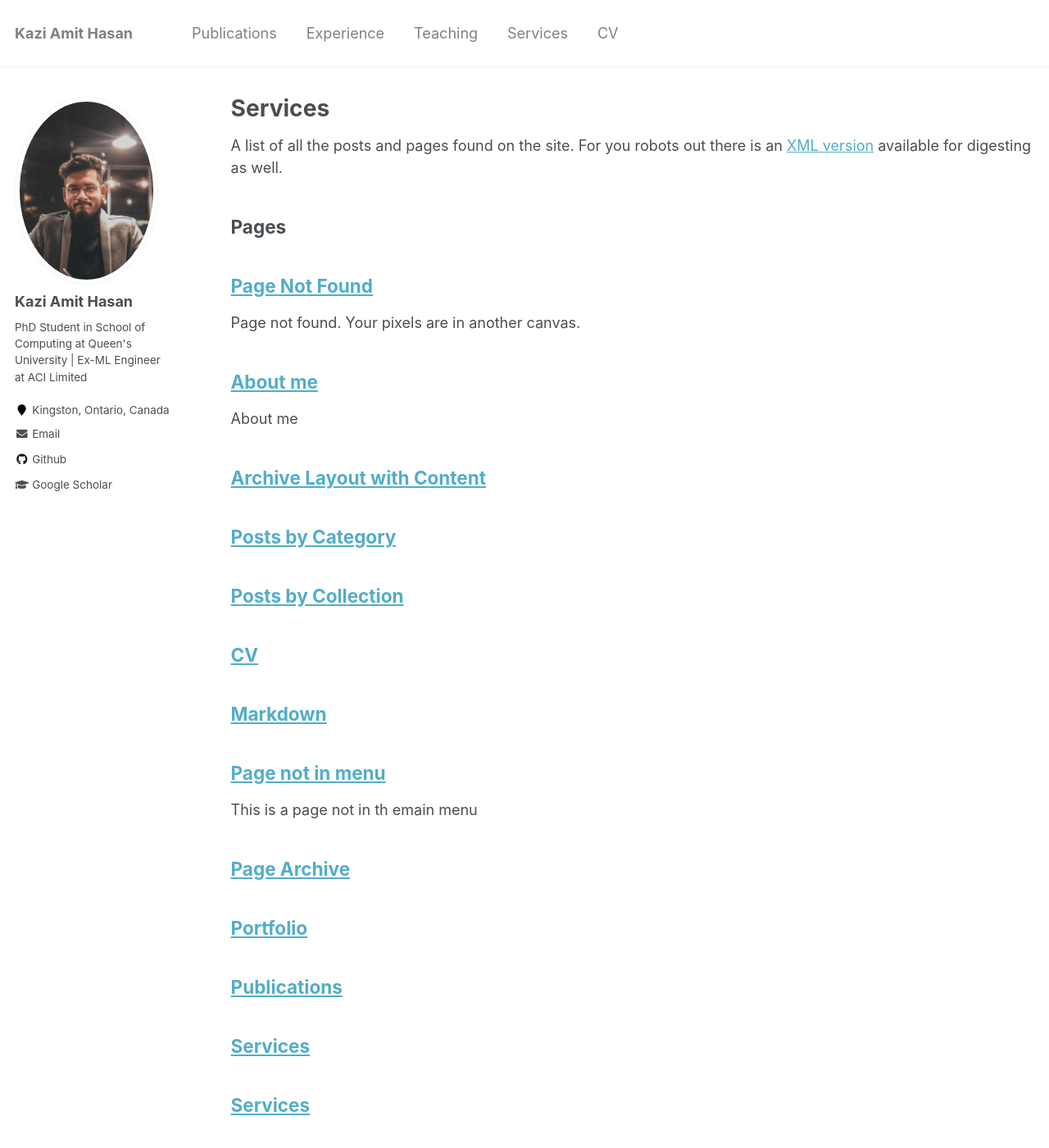
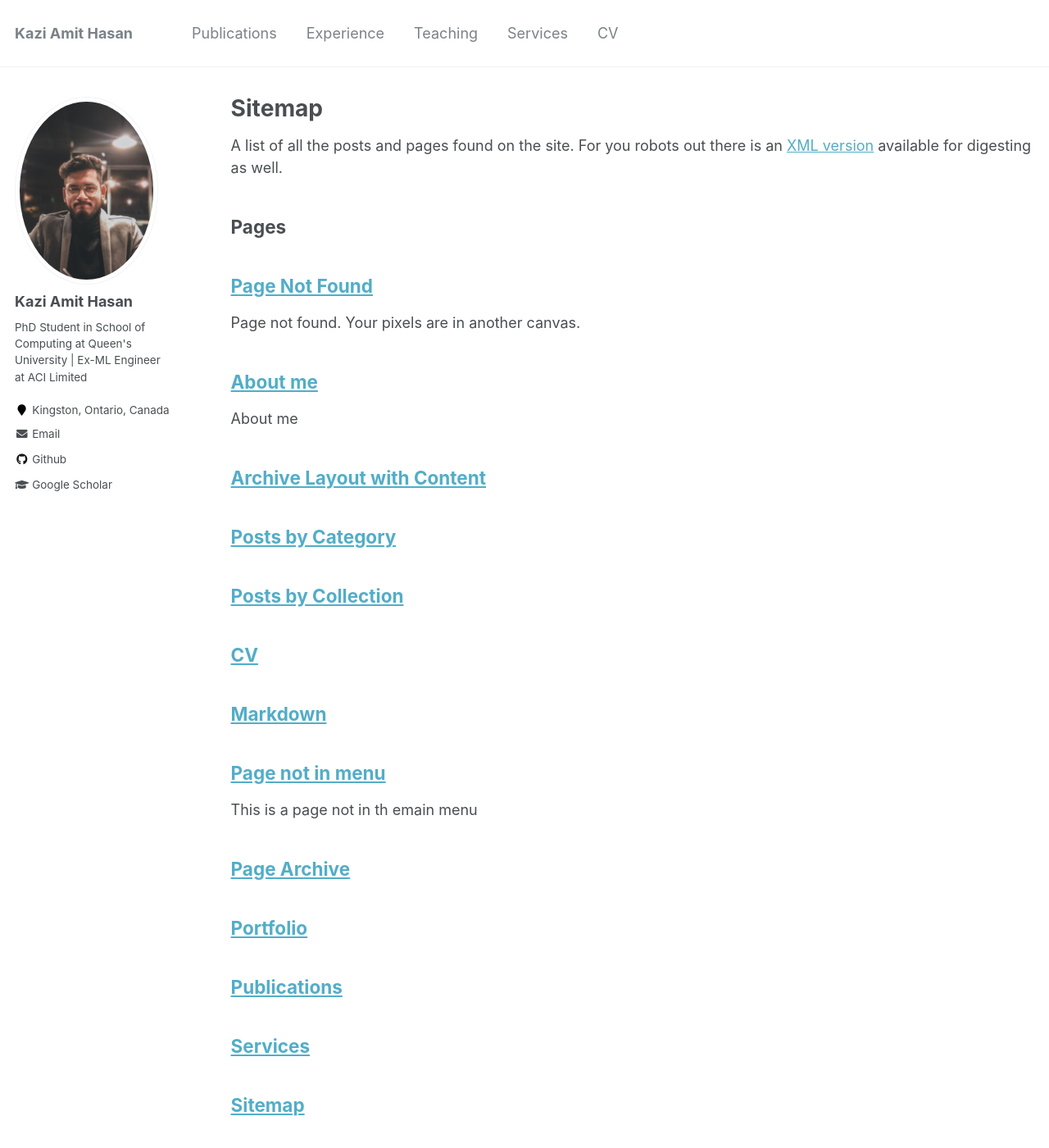
Before and after one commit to KaziAmitHasan/kaziamithasan.github.io, a Jekyll site: the page built from _pages/sitemap.md, in a window 1280 px wide and 1400 px high. Shown: the whole window at 82% size. Built offline with Jekyll 4.4.1, drawn with Linux system fonts in a browser that asks for light colours.

Commit message:
info updated

```diff
--- a/_pages/sitemap.md
+++ b/_pages/sitemap.md
@@ -1,7 +1,7 @@
 ---
 layout: archive
-title: "Services"
-permalink: /services/
+title: "Sitemap"
+permalink: /sitemap/
 author_profile: true
 ---
 
```
Also changed, not shown: _pages/publications.md (+0 -2 lines).
